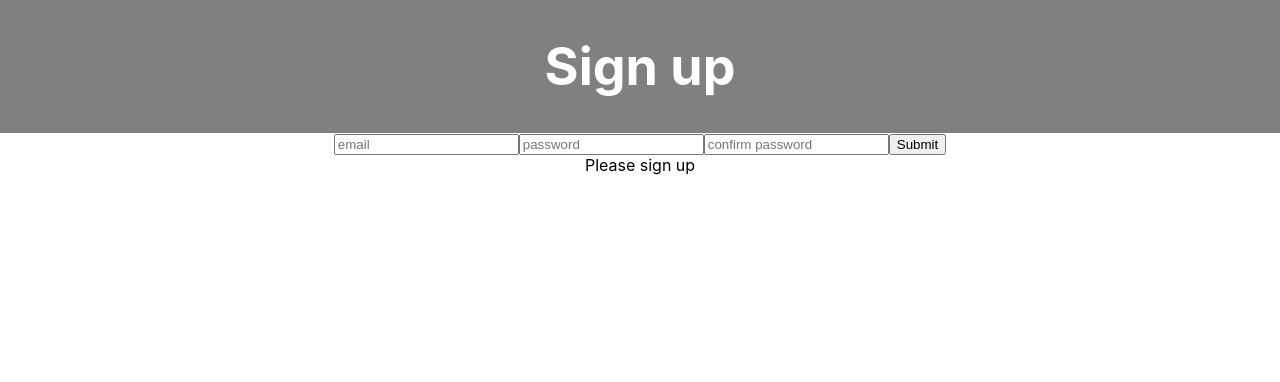
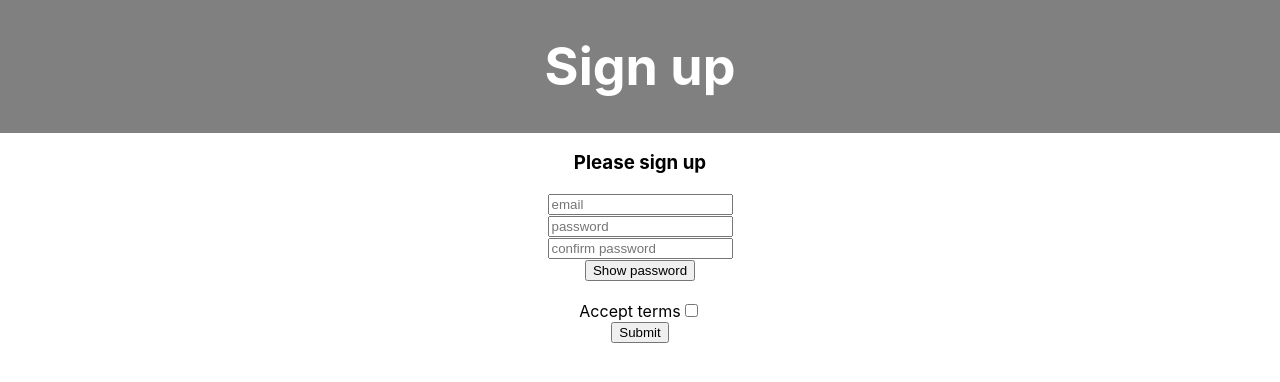
Before and after one commit to marloesverdonk/form-typescript, a React (Create React App) app: page / in a window 1280 px wide. Shown: the top 382 px of the page. Built offline with nearby package versions, Linux system fonts and the light colour scheme.

Commit message:
Toggle password button and checkbox to accept terms work

```diff
--- a/package.json
+++ b/package.json
@@ -10,6 +10,7 @@
     "@types/node": "^12.12.26",
     "@types/react": "^16.9.19",
     "@types/react-dom": "^16.9.5",
+    "bcrypt": "^3.0.8",
     "react": "^16.12.0",
     "react-dom": "^16.12.0",
     "react-scripts": "3.3.1",
--- a/src/components/Form.tsx
+++ b/src/components/Form.tsx
@@ -4,12 +4,17 @@ interface Props {
     onSubmit: any
     onChange: any
     values: any
+    showPassword: any
+    onClickPassword: any
+    termsAccepted: any
+    onClickTerms: any
 }
 
 export const Form: React.FC<Props> = (props) => {
     return (
         <div>
             <form onSubmit={props.onSubmit}>
+                <label></label>
                 <input
                     name='email'
                     type='text'
@@ -18,26 +23,50 @@ export const Form: React.FC<Props> = (props) => {
                     value={props.values.email}
                 >
                 </input>
+
+                <br></br>
+
                 <input
                     name='password'
-                    type='text'
+                    type={props.showPassword ? 'text' : 'password'}
                     placeholder='password'
                     onChange={props.onChange}
                     value={props.values.password}
                 >
                 </input>
+
+                <br></br>
+
                 <input
                     name='confirmPassword'
-                    type='text'
+                    type={props.showPassword ? 'text' : 'password'}
                     placeholder='confirm password'
                     onChange={props.onChange}
                     value={props.values.confirmPassword}
                 >
                 </input>
+
+                <br></br>
+
+                <button type='button' onClick={props.onClickPassword}>Show password</button>
+
+                <br></br>
+                <br></br>
+
+                <label>Accept terms</label>
+                <input
+                    type="checkbox"
+                    onClick={props.onClickTerms}
+                />
+
+                <br></br>
+
                 <button type='submit'>
                     Submit
                 </button>
             </form>
+            <div>
+            </div>
         </div>
     )
 }
--- a/src/components/FormContainer.tsx
+++ b/src/components/FormContainer.tsx
@@ -7,6 +7,8 @@ interface State {
     confirmPassword: string
     error: string
     isSignedUp: boolean
+    showPassword: boolean
+    termsAccepted: boolean
 }
 
 interface Props { }
@@ -17,7 +19,9 @@ export default class FormContainer extends React.Component<Props, State>{
         password: "",
         confirmPassword: "",
         error: "Please sign up",
-        isSignedUp: false
+        isSignedUp: false,
+        showPassword: false,
+        termsAccepted: false
     }
 
     onSubmit = (event: any) => {
@@ -29,11 +33,15 @@ export default class FormContainer extends React.Component<Props, State>{
             })
         } else if (!this.state.password || !this.state.password.match(/[A-Z]/g) || !this.state.password.match(/[0-9]/g)) {
             this.setState({
-                error: "Please fill in a password with a capital and a number"
+                error: "Please fill in a password (with a capital letter and a number)"
             })
         } else if (this.state.password !== this.state.confirmPassword) {
             this.setState({
                 error: "Passwords don't match"
+            })
+        } else if (!this.state.termsAccepted) {
+            this.setState({
+                error: "Please accept the terms"
             })
         } else {
             this.setState({
@@ -41,25 +49,51 @@ export default class FormContainer extends React.Component<Props, State>{
                 password: "",
                 confirmPassword: "",
                 isSignedUp: true,
-                error: "You are signed up"
+                error: "You are signed up",
+                termsAccepted: false
             })
         }
     }
 
-    public onChange = (event: { target: {name: any; value: any} }) => {
+    public onChange = (event: { target: { name: any; value: any } }) => {
         const newState = { [event.target.name]: event.target.value } as Pick<State, keyof State>
         this.setState(newState)
     }
 
+    onClickPassword = () => {
+        if (this.state.showPassword) {
+            this.setState({ showPassword: false })
+        } else {
+            this.setState({ showPassword: true })
+        }
+    }
+
+    onClickTerms = () => {
+        if (this.state.termsAccepted) {
+            this.setState({ termsAccepted: false })
+        } else {
+            this.setState({ termsAccepted: true })
+        }
+
+    }
+
+
     render() {
         return (
             <div>
+
+                {<h3>{this.state.error}</h3>}
+
                 <Form
                     onSubmit={this.onSubmit}
                     onChange={this.onChange}
                     values={this.state}
+                    showPassword={this.state.showPassword}
+                    onClickPassword={this.onClickPassword}
+                    termsAccepted={this.state.termsAccepted}
+                    onClickTerms={this.onClickTerms}
                 />
-                {this.state.error}
+
             </div>)
     }
 }
```
Also changed, not shown: 1 other file (tests, documents, lock files or other folders).
